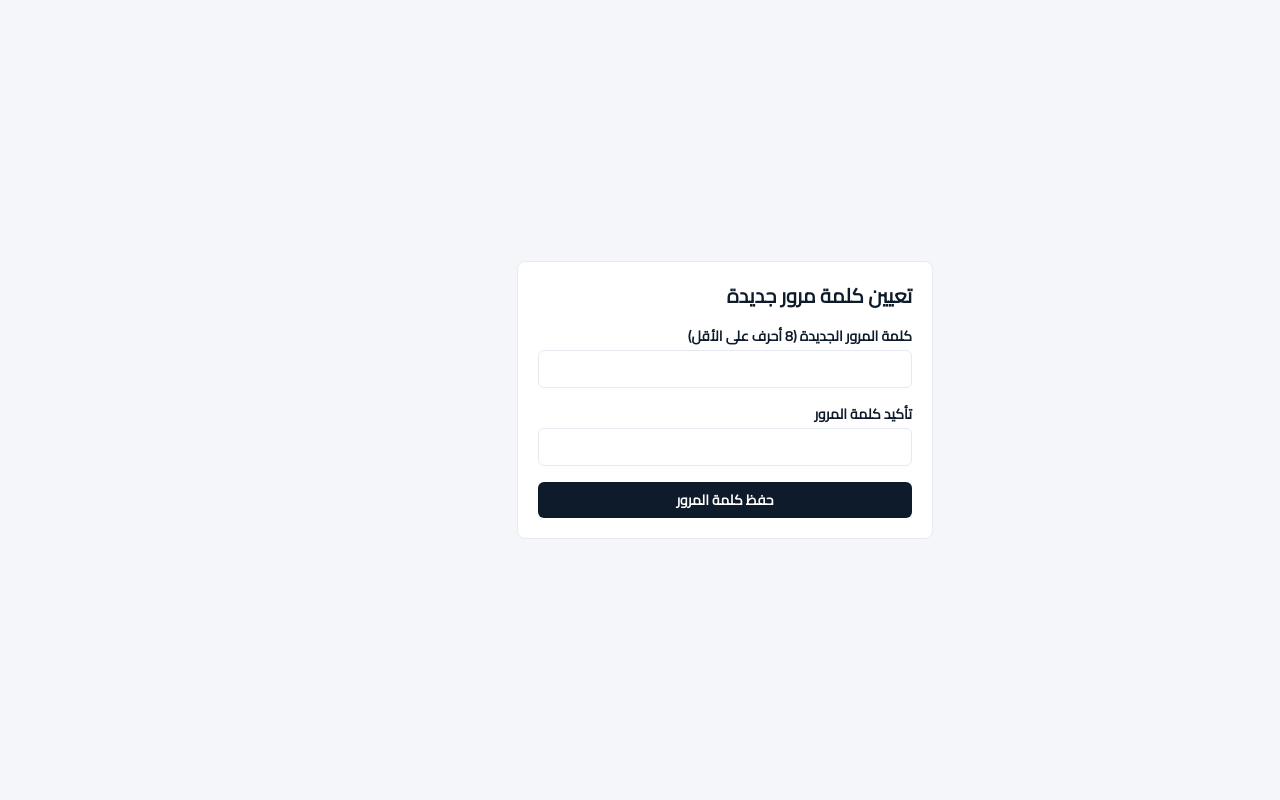
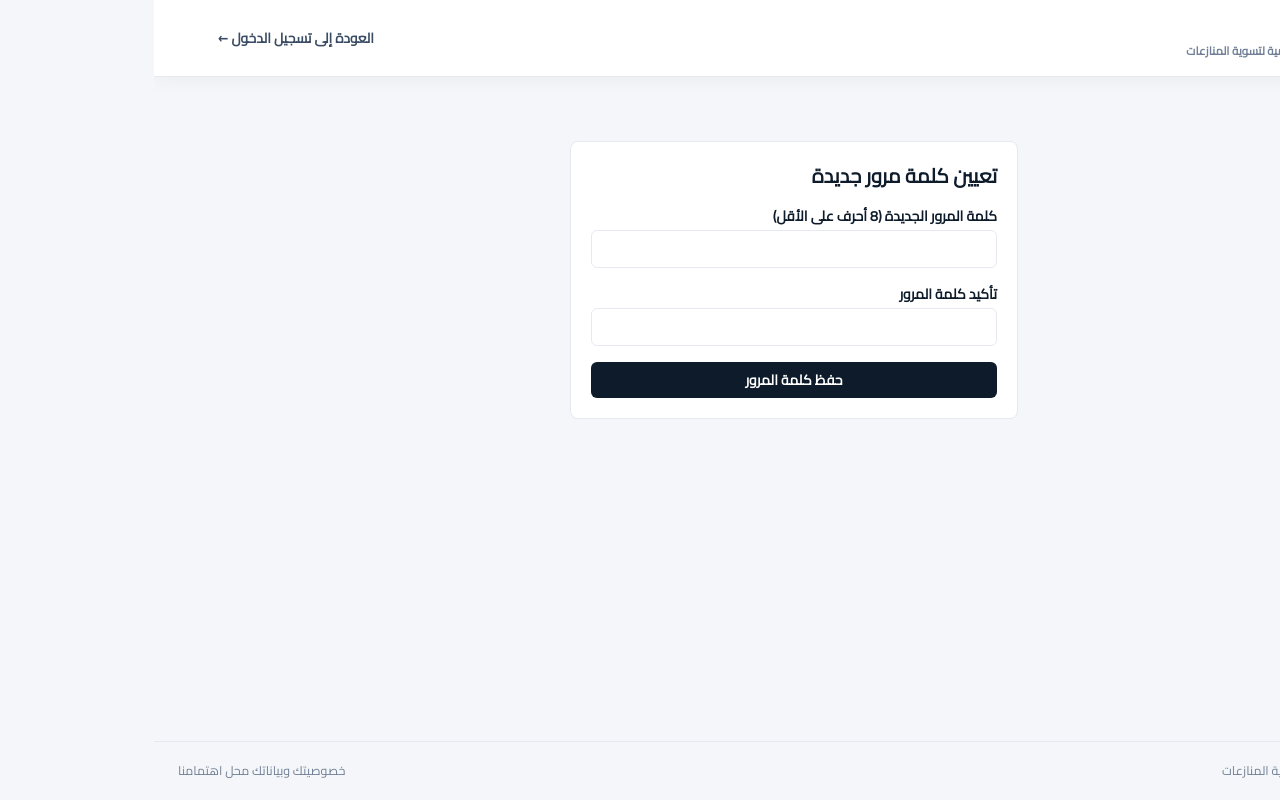
Before and after one commit to minamishelshaker-dev/hayah-mvp, a Next.js app: page /reset-password in a window 1280 px wide. Built offline with nearby package versions, Linux system fonts and the light colour scheme.

Commit message:
Use shared Hayah page frame on page.tsx

```diff
--- a/app/(auth)/reset-password/page.tsx
+++ b/app/(auth)/reset-password/page.tsx
@@ -3,11 +3,13 @@
 import { useActionState } from 'react'
 import { updatePassword } from '../actions'
 import SubmitButton from '@/components/SubmitButton'
+import PageFrame from '@/components/PageFrame'
 
 export default function ResetPasswordPage() {
   const [state, formAction] = useActionState(updatePassword, {})
   return (
-    <main className="mx-auto flex min-h-screen max-w-md flex-col justify-center px-4">
+    <PageFrame homeHref="/login" homeLabel="العودة إلى تسجيل الدخول">
+      <div className="mx-auto max-w-md py-8">
         <form action={formAction} className="panel space-y-4">
           <h1 className="text-xl">تعيين كلمة مرور جديدة</h1>
           <div>
@@ -19,8 +21,9 @@ export default function ResetPasswordPage() {
             <input id="confirm" name="confirm" type="password" required minLength={8} autoComplete="new-password" dir="ltr" className="input" />
           </div>
           {state.error && <p role="alert" className="text-sm font-semibold text-red-700">{state.error}</p>}
-        <SubmitButton label="حفظ كلمة المرور" />
+          <SubmitButton label="حفظ كلمة المرور" className="btn btn-primary w-full" />
         </form>
-    </main>
+      </div>
+    </PageFrame>
   )
 }
```
Lines whose indentation alone changed are shown as unchanged.
